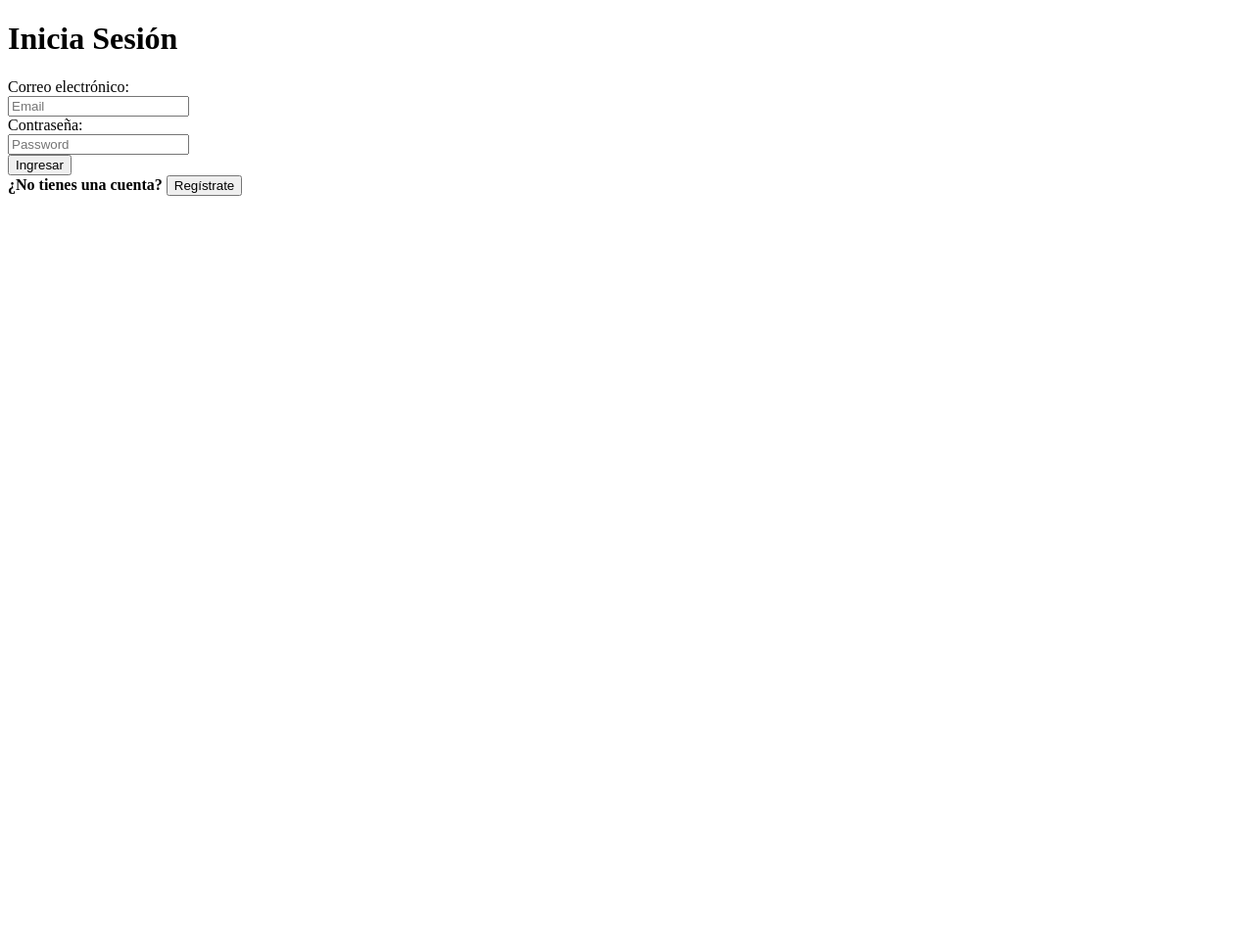
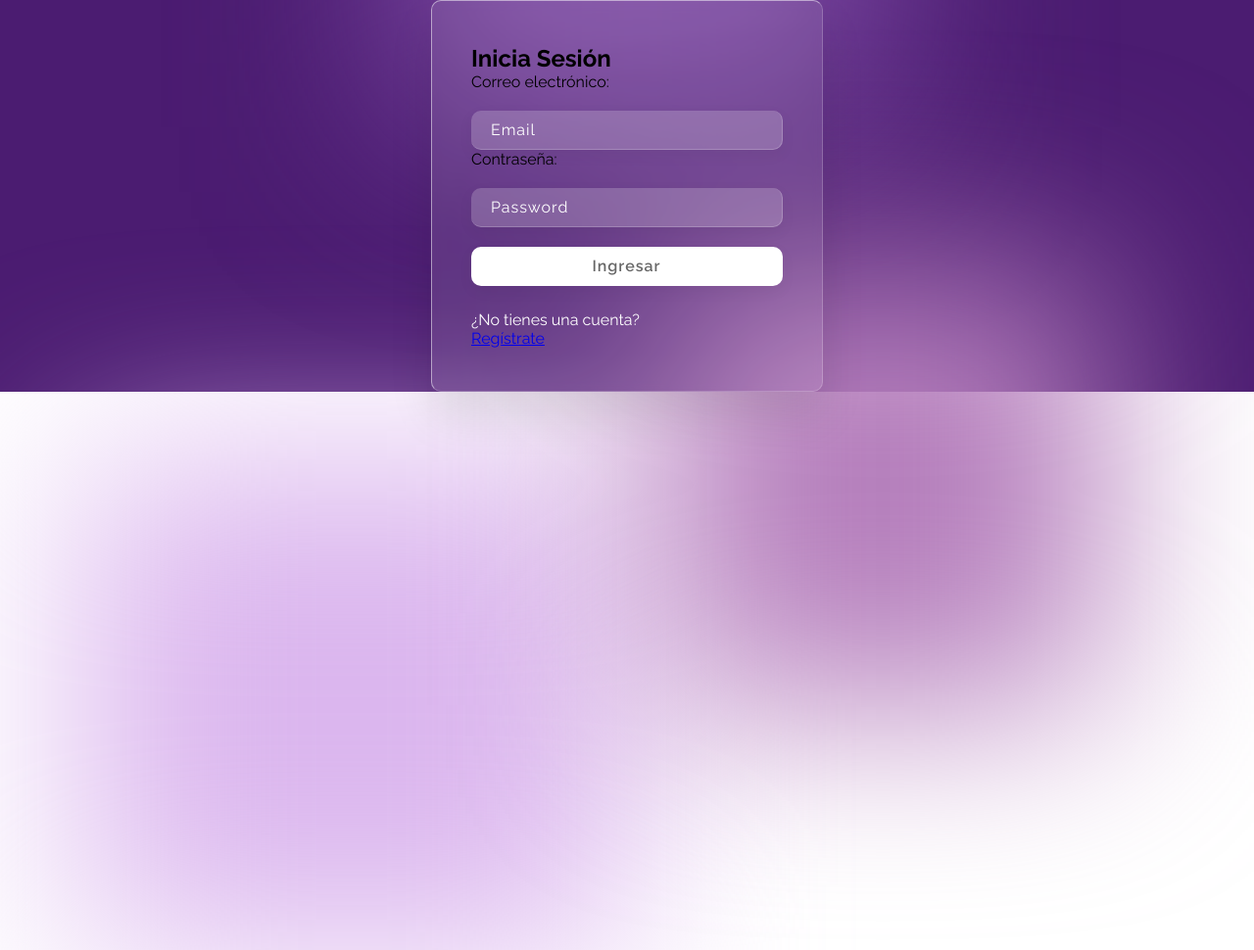
Before and after one commit to Franco4848/ProyectoFinal, a Flask app: page /login in a window 1280 px wide. Shown: the whole page at 98% size. Before the commit the page ends 200 px from the top, so only its background shows below. Run offline with Flask 3, Linux system fonts and the light colour scheme; parts of the project's set-up code (start-up, migrations or seed data) failed here and were passed over; some libraries are stand-ins or nearby versions.

Commit message:
css de login y registro

```diff
--- a/static/css/login.css
+++ b/static/css/login.css
@@ -0,0 +1,152 @@
+@import url('https://fonts.googleapis.com/css2?family=Raleway:ital,wght@0,100..900;1,100..900&family=Signika:wght@300..700&display=swap');
+
+* {
+    margin: 0;
+    padding: 0;
+    box-sizing: border-box;
+    font-family: 'Raleway', sans-serif;
+}
+
+body {
+    overflow: hidden;
+
+}
+
+section {
+    display: flex;
+    justify-content: center;
+    align-items: center;
+    min-width: 100vh;
+    background: #4b1c71;
+}
+
+section .cuadrado {
+    position: absolute;
+    filter: blur(100px);
+}
+
+section .cuadrado:nth-child(1) {
+    top: -370px;
+    width: 500px;
+    height: 500px;
+    background: #7f4ca5;
+}
+section .cuadrado:nth-child(2) {
+    bottom: -170px;
+    left: 110px;
+    width: 550px;
+    height: 500px;
+    background: #dbb6ee;
+}
+section .cuadrado:nth-child(3) {
+    bottom: 80px;
+    right: 120px;
+    width: 450px;
+    height: 450px;
+    background: #b57ebc;
+}
+.cuadrado {
+    position: absolute;
+    animation: animacion 5s linear infinite;
+    animation-delay: calc(1s * var(--i));
+}
+@keyframes animacion {
+    0%, 100% {
+        transform: translateX(-50px);
+    }
+    50% {
+        transform: translateX(50px);
+    }
+}
+.loginBox {
+    position: relative;
+}
+
+.loginContainer {
+    position: relative;
+    width: 400px;
+    min-height: 400px;
+    background: rgba(255, 255, 255, 0.1);
+    border-radius: 10px;
+    display: flex;
+    justify-content: center;
+    align-items: center;
+    backdrop-filter: blur(5px);
+    box-shadow: 0 25px 45px rgba(0, 0, 0, 0.1);
+    border: 1px solid rgba(255, 255, 255, 0.5);
+    border-right: 1px solid rgba(255, 255, 255, 0.2);
+    border-bottom: 1px solid rgba(255, 255, 255, 0.2);
+
+}
+
+.loginForm {
+    position: relative;
+    width: 100%;
+    height: 100%;
+    padding: 40px;
+}
+
+.loginForm h2 {
+    position: relative;
+    color: #fff;
+    font-size: 24px;
+    font-weight: 600;
+    letter-spacing: 1px;
+    margin-bottom: 40px;
+}
+
+.loginForm h2::before {
+    content: "";
+    position: absolute;
+    left: 0;
+    bottom: -10px;
+    width: 180px;
+    height: 4px;
+    background: #fff;
+}
+
+.loginForm .inputBox {
+    width: 100%;
+    margin-top: 20px;
+}
+.loginForm .inputBox input {
+    width: 100%;
+    background: rgba(255, 255, 255, 0.2);
+    border: none;
+    outline: none;
+    padding: 10px 20px;
+    border-radius: 10px;
+    border-right: 1px solid rgba(255, 255, 255, 0.2);
+    border-bottom: 1px solid rgba(255, 255, 255, 0.2);
+    font-size: 16px;
+    letter-spacing: 1px;
+    color: #fff;
+    box-shadow: 0 5px 15px rgba(0, 0, 0, 0.05);
+}
+
+.loginForm .inputBox input::placeholder {
+    color: #fff;
+}
+.loginForm .inputBox input[type="submit"] {
+    background: #fff;
+    color: #666;
+    width: 100%;
+    font-weight: 600;
+    cursor: pointer;
+    margin-bottom: 20px;
+    transition: 0.3s;
+
+}
+.loginForm .inputBox input[type="submit"]:hover {
+    background: #fff0ff;
+}
+
+.login {
+    margin-top: 5px;
+    color: #fff;
+}
+
+.login button {
+    color: #fff;
+    font-weight: 600;
+}
--- a/templates/login.html
+++ b/templates/login.html
@@ -3,18 +3,33 @@
 <head>
     <meta charset="UTF-8">
     <meta name="viewport" content="width=device-width, initial-scale=1.0">
-    <link rel="stylesheet" href="{{ url_for('static', filename='css/login.css') }}">
+    <link rel="stylesheet" href="/static/css/login.css">
+    <link rel="preconnect" href="https://fonts.googleapis.com">
+    <link rel="preconnect" href="https://fonts.gstatic.com" crossorigin>
+    <link href="https://fonts.googleapis.com/css2?family=Raleway:ital,wght@0,100..900;1,100..900&family=Signika:wght@300..700&display=swap" rel="stylesheet">
     <title>Iniciar sesión</title>
 </head>
 <body>
+    <section>
+        <div class="cuadrado" style="--i:0"></div>
+        <div class="cuadrado" style="--i:1"></div>
+        <div class="cuadrado" style="--i:2"></div>
+        <div class="loginBox">
+            <div class="loginContainer">
+            <div class="loginForm">
+                <h1>Inicia Sesión</h1>
                 <form action="/login" method="POST">
+                    <div class="labelBox"><label for="email">Correo electrónico:</label></div>
+                    <div class="inputBox"><input type="email" name="email" id="email" value='{{ email }}' placeholder="Email" required>
+                    </div>
+                    <div class="labelBox"><label for="contraseña">Contraseña:</label></div>
+                    <div class="inputBox"><input type="password" name="contraseña" id="contraseña" value='{{ contraseña }}' placeholder="Password" required>
+                    </div>
 
-            <h1>Inicia Sesión</h1>
+                    <div class="inputBox"><input type="submit" value="Ingresar">
+                    </div>
 
-            <label for="email">Correo electrónico:</label><br>
-            <input type="email" name="email" id="email" value='{{ email }}' placeholder="Email" required><br>
-            <label for="contraseña">Contraseña:</label><br>
-            <input type="password" name="contraseña" id="contraseña" value='{{ contraseña }}' placeholder="Password" required><br>
+                    <p class="login">¿No tienes una cuenta?</p><a href="/registro">Regístrate</a>
 
                     {% with messages = get_flashed_messages() %}
                         {% if messages %}
@@ -24,10 +39,10 @@
                         {% endif %}
                     {% endwith %}
 
-            <button type="submit">Ingresar</button><br>
-
                 </form>
-        <b>¿No tienes una cuenta? </b><button onclick="window.location.href='/registro'">Regístrate</a></button><br>
             </div>
+            </div>
+        </div>
+    </section>
 </body>
 </html>
--- a/templates/muro.html
+++ b/templates/muro.html
@@ -16,7 +16,7 @@
     <div class="main-container">
         <!-- NavBar a la izquierda -->
         <ul class="barraNav">
-            <li class="itemNav"><i class='bx bx-home'></i><a href="/add_post"> Inicio</a></li>
+            <li class="itemNav"><i class='bx bx-home'></i><a href="/"> Inicio</a></li>
             <li class="itemNav"><i class='bx bx-chat'></i><a href="/chat">Chat</a></li>
             <li class="itemNav"><i class='bx bx-search-alt'></i><a href="">Buscar</a></li>
             <li class="itemNav"><i class='bx bx-log-out-circle'></i><a href="">Logout</a></li>
--- a/templates/registro.html
+++ b/templates/registro.html
@@ -59,8 +59,8 @@
                     {% endwith %}
                 </form>
             </div>
-        </div>
-    </div>
+            </div>
+        /div>
     </section>
 
 </body>
```
Lines whose indentation alone changed are shown as unchanged.
